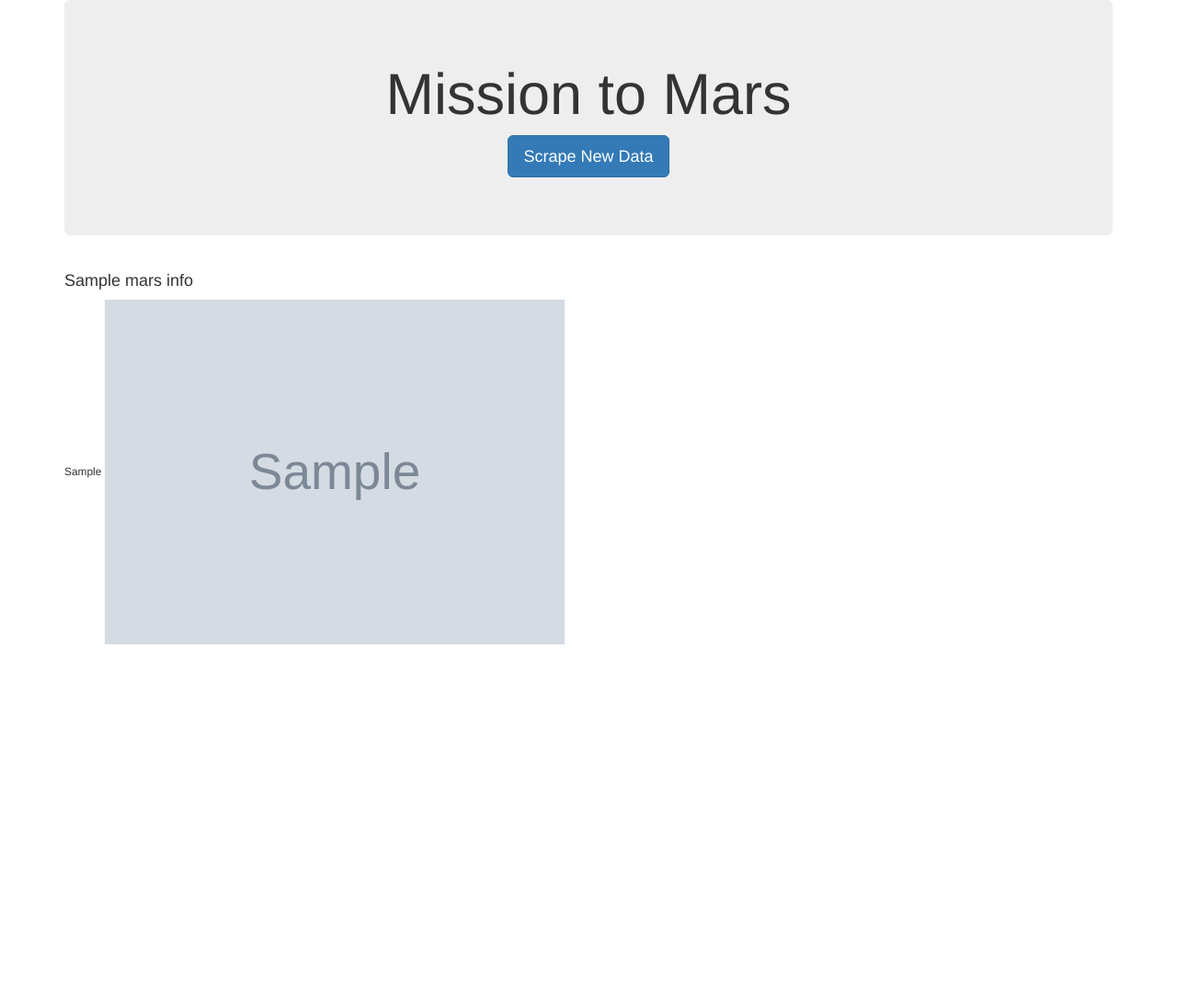
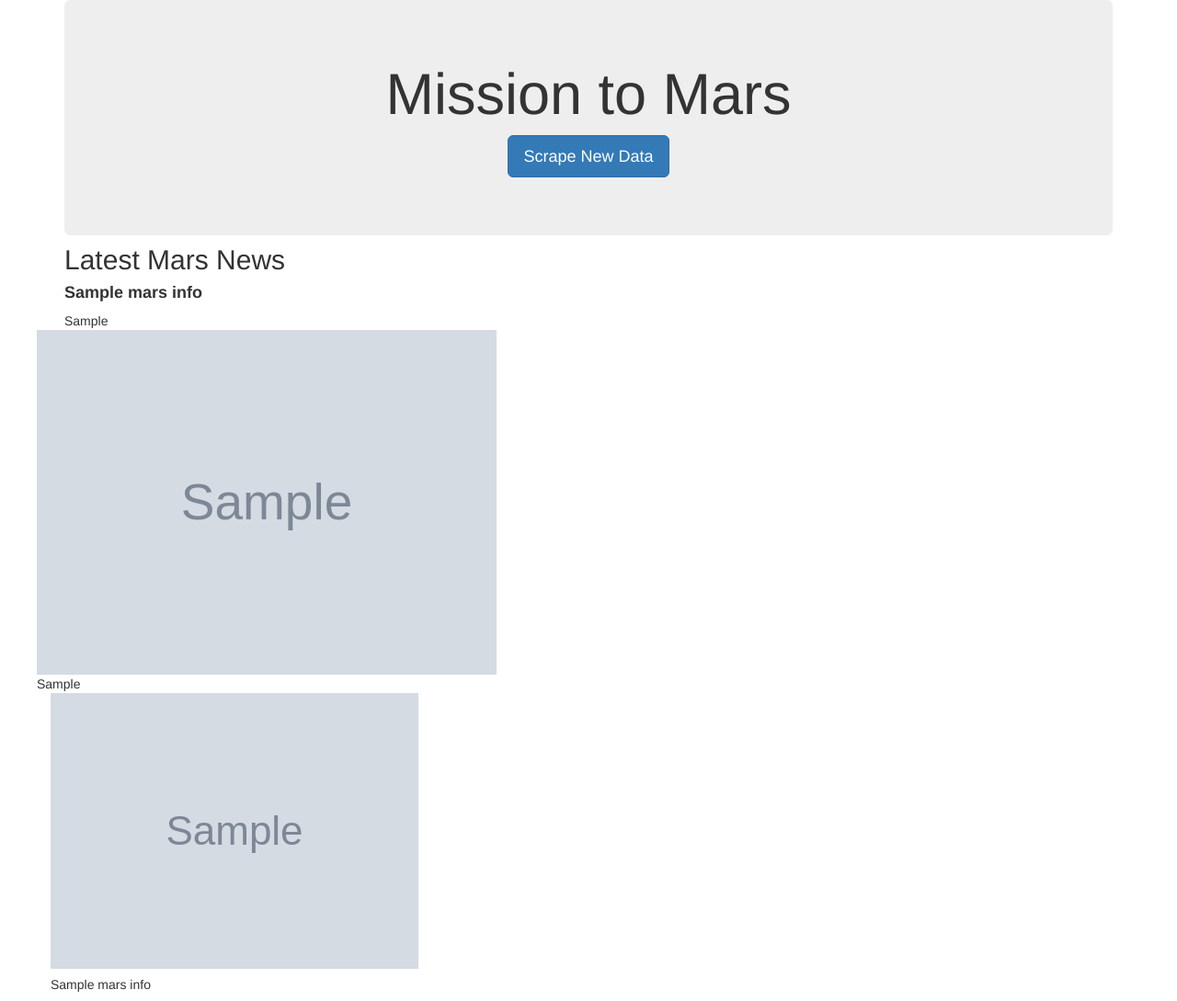
Before and after one commit to adrianstrecker/web-scraping-challenge, a Flask app: page / in a window 1280 px wide. Shown: the whole page at 92% size. Before the commit the page ends 701 px from the top, so only its background shows below. Run offline with Flask 2, Linux system fonts and the light colour scheme; grey boxes marked "Sample" are stand-in pictures; a database or web service that is not in the repository returns one stand-in record (values such as "Sample title"); some libraries are stand-ins or nearby versions.

Commit message:
Backing up progress

```diff
--- a/Missions to Mars/templates/index.html
+++ b/Missions to Mars/templates/index.html
@@ -18,15 +18,37 @@
         </div>
 
         <!-- Mars Data -->
-        {% for m in mars_info %}
-        <div class="row" id="craiglist-listings">
-            <div class="col-md-12">
-                <h4 class="heading">{{ m.news_title }}</h4>
-                <small>{{ m.news_p }}</small>
-                <img src="{{ m.featured_image_url }}" width="500"/>
+
+        <div class="row" id="mars-data" style="margin-top: -4rem;">
+            <div class="col-md-8">
+                <h2>Latest Mars News</h2>
+                {% for m in mars_info %}
+                <h4 class="heading" style="font-weight: bold;">{{ m.news_title }}</h4>
+                {{ m.news_p }}<br>
+                <!-- <h1>Featured Mars Image</h1> -->
+                </div>
+                <div class="row mx-md-n5">
+                    <div class="col px-md-5"><div class="p-3 border bg-light"><img src="{{ m.featured_image_url }}" width="500"></div></div>
+                    <div class="col px-md-5"><div class="p-3 border bg-light">{{ m.facts_table | safe }}</div></div>
+                  </div>
+
+
+                <div class="col-md-12">
+                <div class="row row-cols-1 row-cols-md-2">
+                    <div class="col mb-4">
+                      <div class="card">
+                        <img src="{{ m.img_url }}" class="card-img-top" alt="{{ m.title }}">
+                        <div class="card-body">
+                          <h5 class="card-title">{{ m.title}}</h5>
+                        </div>
+                      </div>
+                    </div>
+
+                  </div>
+                {% endfor %}
             </div>
         </div>
-        {% endfor %}
+
     </div>
 </body>
 
```
Also changed, not shown: Missions to Mars/scrape_mars.py (+8 -6 lines), 2 other files.
